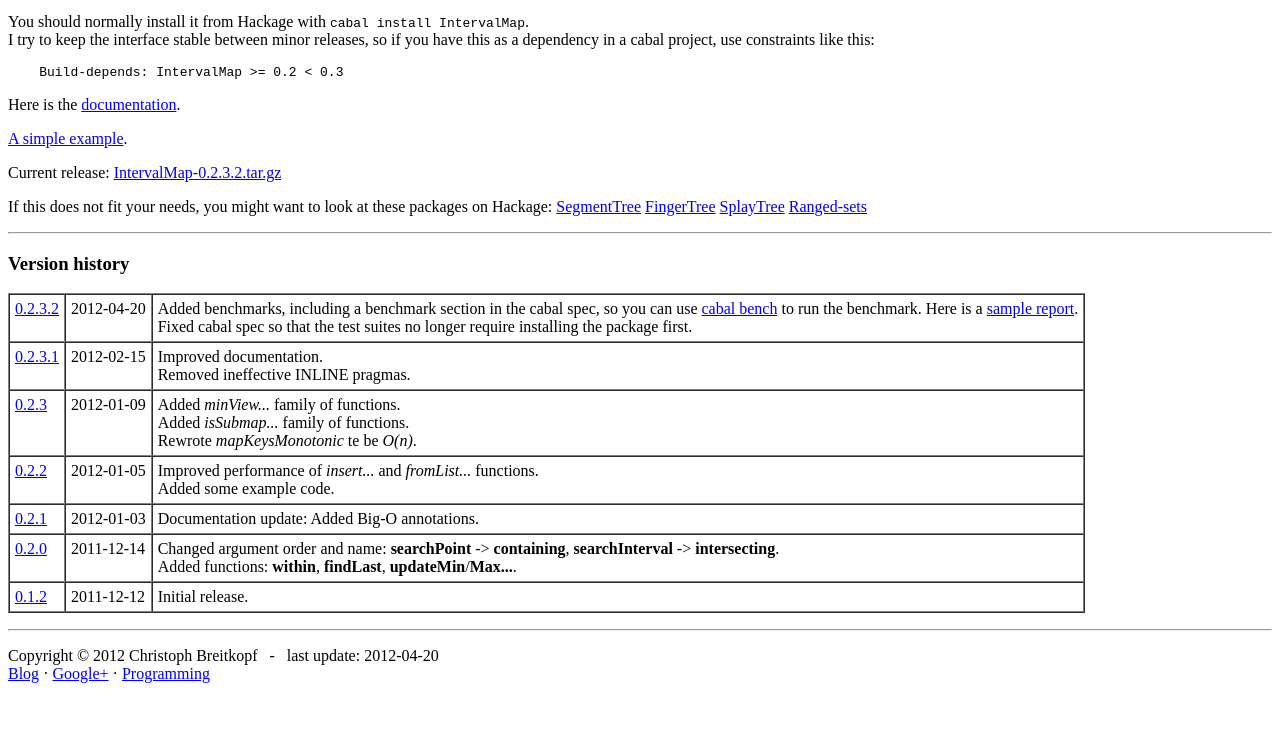
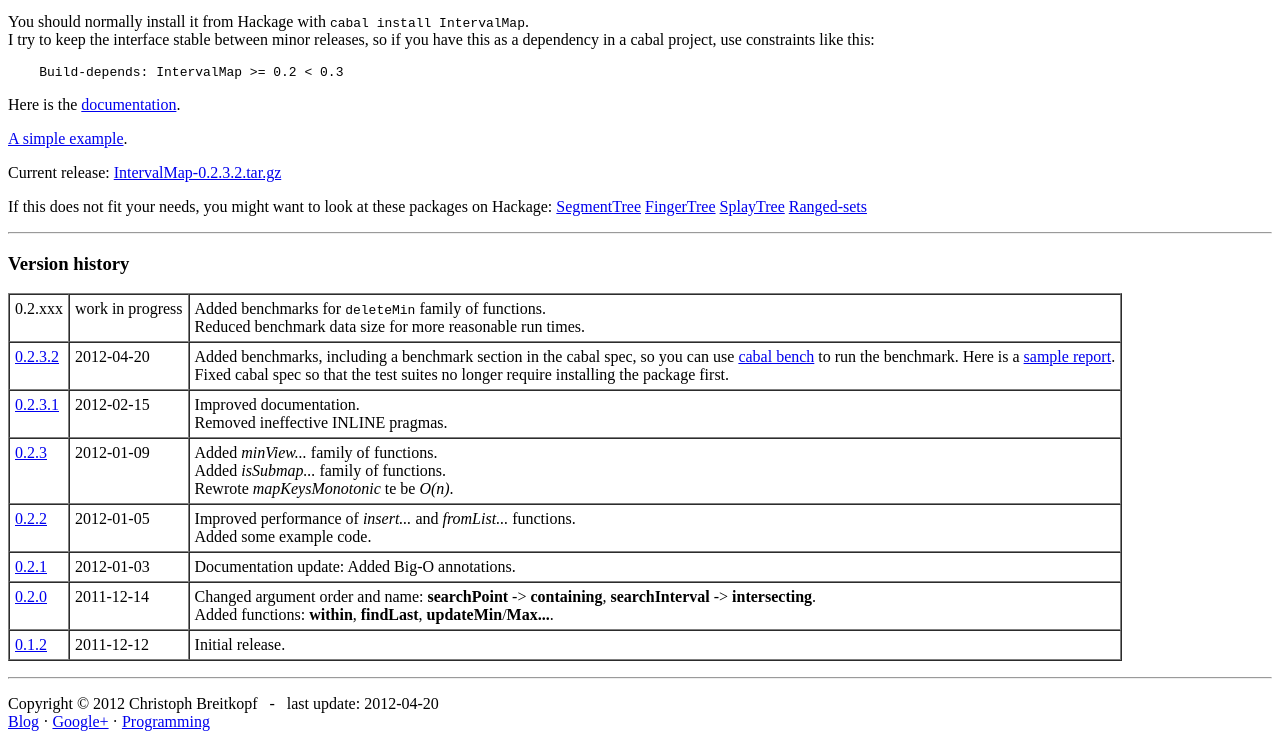
Before and after one commit to bokesan/IntervalMap, a plain HTML site: page www/index.html in a window 1280 px wide. Shown: the part 119-866 px from the top of the page. Before the commit the page ends 818 px from the top, so only its background shows below. Drawn offline with Linux system fonts and the light colour scheme.

Commit message:
Reduced benchmark data size.

```diff
--- a/www/index.html
+++ b/www/index.html
@@ -56,6 +56,13 @@ this as a dependency in a cabal project, use constraints like this:
 <h3>Version history</h3>
 
 <table border="1" cellpadding="5" cellspacing="0">
+  <tr valign="top">
+    <td>0.2.xxx</td>
+    <td>work in progress</td>
+    <td>Added benchmarks for <code>deleteMin</code> family of functions.
+      <br/>Reduced benchmark data size for more reasonable run times.
+    </td>
+  </tr>
   <tr valign="top">
     <td><a href="IntervalMap-0.2.3.2.tar.gz">0.2.3.2</a></td>
     <td>2012-04-20</td>
```
Also changed, not shown: 1 other file.
